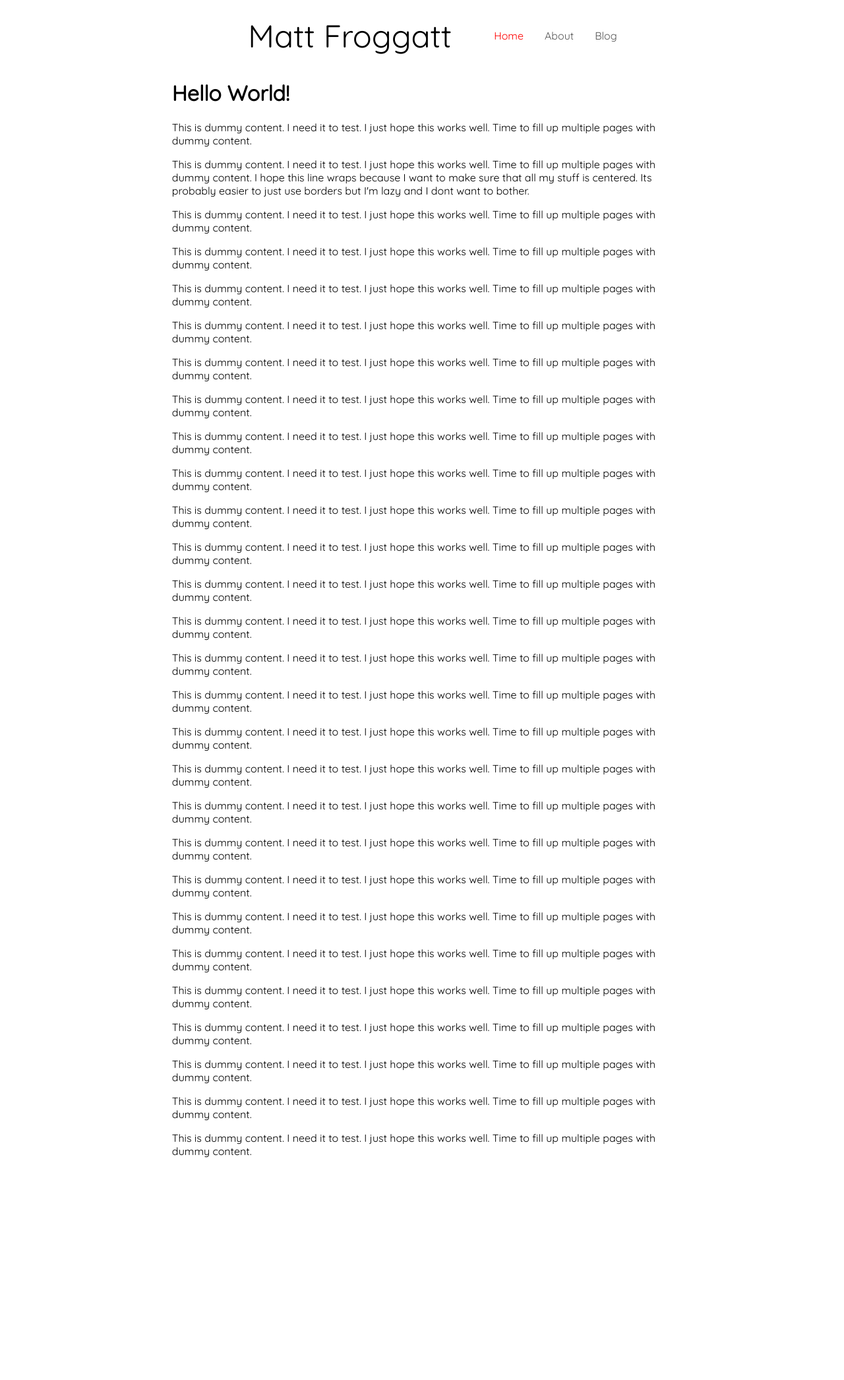
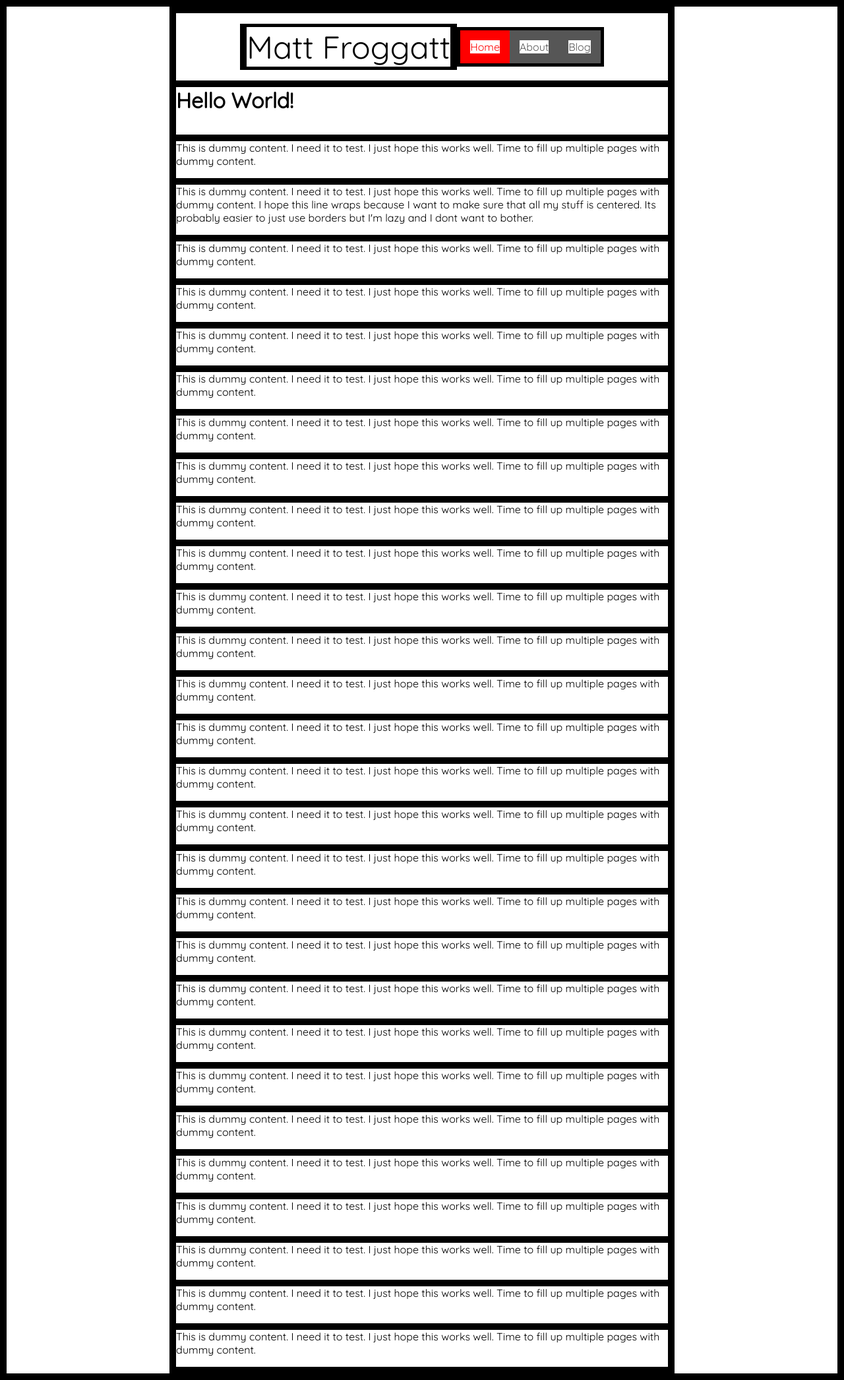
Before and after one commit to matt-froggatt/matt-froggatt.github.io, a Jekyll site: the page built from index.html, in a window 1280 px wide. Shown: the whole page at 66% size. Built offline with Jekyll 4.4.1, drawn with Linux system fonts in a browser that asks for light colours; before the commit the page ends 1771 px from its top, so only the background shows below that.

Commit message:
Fixed size of navbar, and fixed navbar buttons so they look pretty but also work.

```diff
--- a/_includes/navigation.html
+++ b/_includes/navigation.html
@@ -4,7 +4,7 @@
 	</div>
 	<div id="link_container">
 		{% for item in site.data.navigation %}
-			<a href="{{ item.link }}" {% if page.url == item.link %}class="current"{% endif %}>{{ item.name }}</a>
+		<a href="{{ item.link }}" {% if page.url == item.link %}class="current"{% endif %}><div><p>{{ item.name }}</p></div></a>
 		{% endfor %}
 	</div>
  </nav>
--- a/_sass/main.scss
+++ b/_sass/main.scss
@@ -1,18 +1,36 @@
 html{
+	background-color: white;
+	font-family: 'Quicksand', sans-serif;
+}
+
+*{
 	margin:0;
 	padding:0;
 	border:0;
 	outline:0;
 	font-size:100%;
 	vertical-align:baseline;
-	background-color: white;
-	font-family: 'Quicksand', sans-serif;
+
+	border-style: solid;
+	border-width: 5px;
 }
 
-//*{
-//	border-style: solid;
-//	border-width: 5px;
-//}
+h1{
+	font-size: 200%;
+	padding-bottom: 2rem;
+}
+
+p{
+	padding-bottom: 1rem;
+}
+
+ul{
+	padding-left: 2rem;
+}
+
+li{
+	padding-bottom: 0.25rem;
+}
 
 @media screen and (min-width: 700px){
 	#main_content{
@@ -30,7 +48,6 @@
 }
 
 a:hover{
-	text-decoration: underline;
 	color: red;
 	transition: color 0.1s ease;
 
@@ -41,7 +58,8 @@
 }
 
 nav{
-	width: 100%;
+	padding: 0px;
+	margin: 0px;
 	position: sticky;
 	position: -webkit-sticky;
 	top: 0;
@@ -51,12 +69,15 @@
 	flex-direction: column;
 	justify-content: center;
 	align-items: center;
+	padding: 1rem;
 }
 
-//nav *{
+nav *{
+	margin: 0px;
+	padding: 0px;
 //	border-style: solid;
 //	border-width: 5px;
-//}
+}
 
 @media screen and (min-width: 1250px){
 	nav{
@@ -70,7 +91,6 @@
 
 nav a{
 	text-decoration: none;
-	margin: 1em;
 	font-size: 100%;
 	transition: transform 0.1s ease;
 }
@@ -81,9 +101,14 @@
 	align-items: center;
 }
 
-#link_container a:hover{
+#link_container a:hover p{
 	transform: scale(1.2);
 	text-decoration: none;
+	transition: all 0.1s ease;
+}
+
+#link_container a:active p{
+	transform: scale(0.8);
 	transition: all 0.1s ease;
 }
 
@@ -93,6 +118,5 @@
 }
 
 #name:hover{
-	text-decoration: none;
 	color: black;
 }
```
